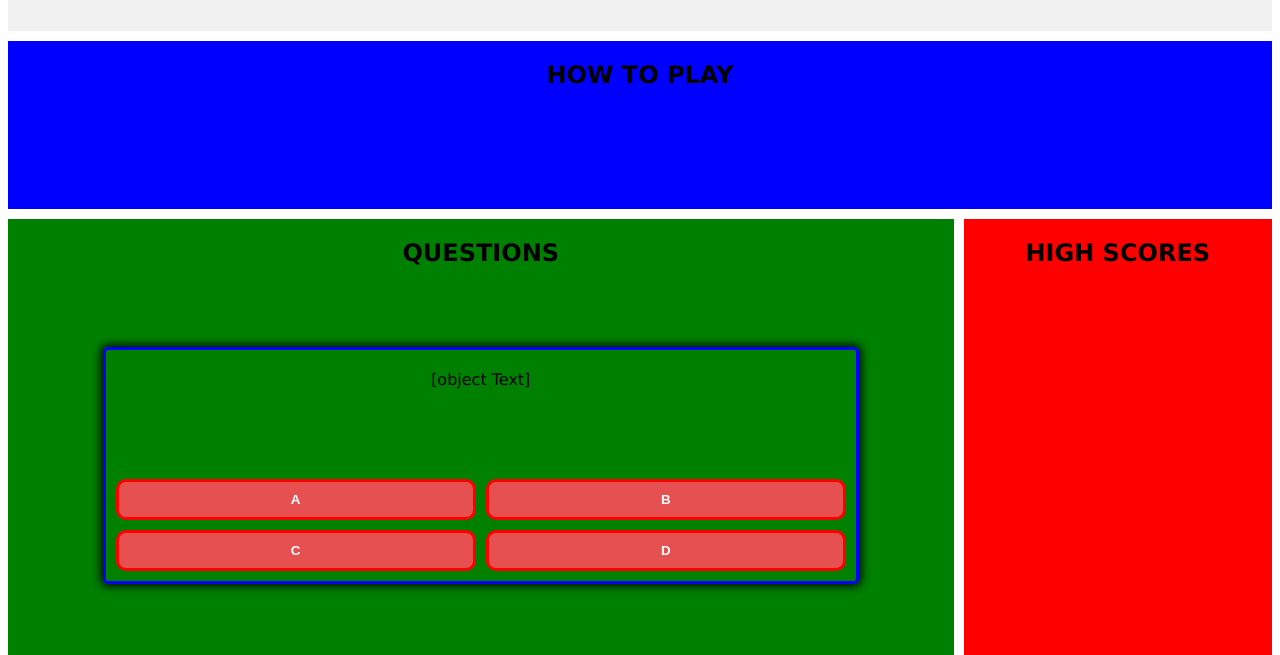
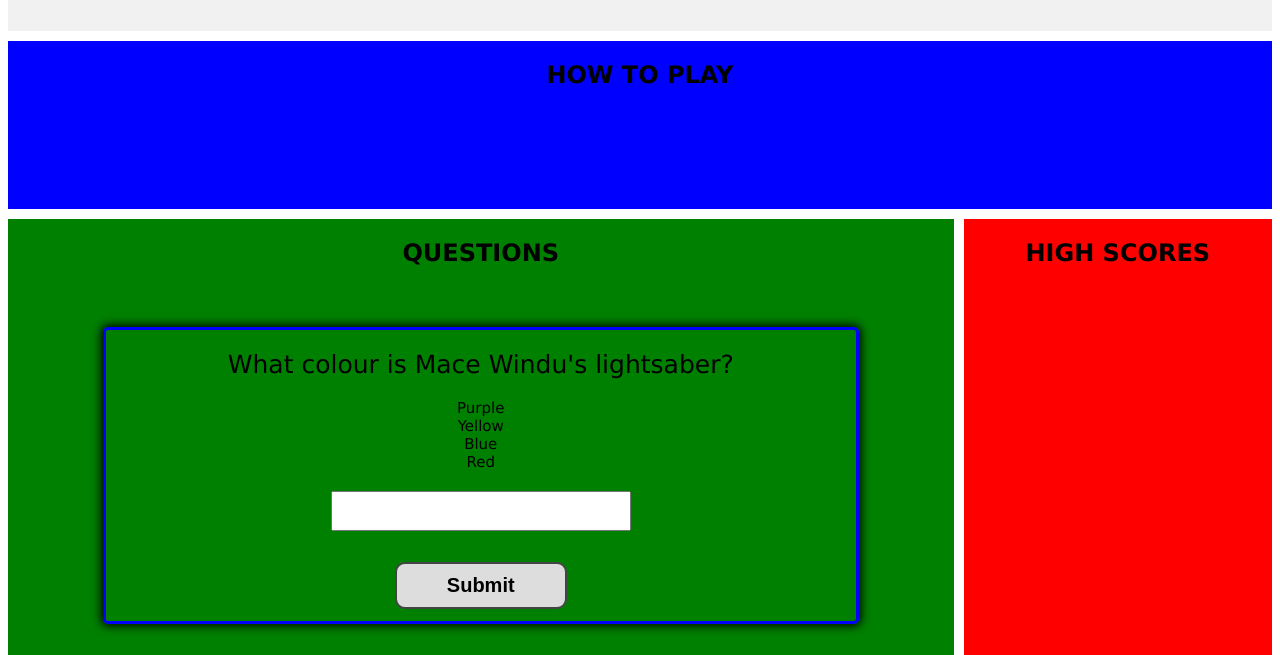
Before and after one commit to NicholasWhiffen/Trivia_Website, a plain HTML site: page index.html in a window 1280 px wide. Both pictures are taken after a click on the button "START". Shown: the part 145-800 px from the top of the page. Drawn offline with Linux system fonts and the light colour scheme.

Commit message:
"-redesigned program from buttons to textbox input -added basic funtions to js"

```diff
--- a/index.html
+++ b/index.html
@@ -20,17 +20,25 @@
         <div id="questions">
             <h2>QUESTIONS</h2>
             <div id="questionsContainer" class="hide">
-                <div id="question">
-                    <p></p>
-                </div>
+                <div id="question"></div>
                 <div id="answers">
-                    <button class="button">A</button>
-                    <button class="button">B</button>
-                    <button class="button">C</button>
-                    <button class="button">D</button>
+                    <label id="a"></label>
+                    <br>
+                    <label id="b"></label>
+                    <br>
+                    <label id="c"></label>
+                    <br>
+                    <label id="d"></label>
+                    <br>
+                    <input type="text" id="answer">
+                    <br>
+                    <span id="error"></span>
+                    <br>
+                    <input type="button" id="submit" value="Submit">
                 </div>
             </div>
             <button id="start">START</button>
+            <label id="finalScore" class="hide"></label>
         </div>
         <div id="rules">
             <h2>HIGH SCORES</h2>
--- a/main.css
+++ b/main.css
@@ -59,35 +59,48 @@ body {
   border-radius: 5px;
   box-shadow: 0 0 10px 2px;
   margin: auto;
-  margin-top: 80px;
+  margin-top: 60px;
+  margin-bottom: 40px;
 }
 
-#answers {
-  display: grid;
-  grid-template-columns: repeat(2, 1fr);
-  gap: 10px;
-  padding: 10px;
-  margin-top: 80px;
+#answers{
+  display: inline-block;
+  text-align: center;
+  margin-bottom: 12px;
+  font-size: 10px;
 }
 
-#question p {
- margin: 20px;
+#answer{
+  text-align: center;
+  margin: 20px;
+  cursor: text;
+  font-size: 15px;
+  width: 300px;
+  height: 40px;
 }
 
-.button {
-  color: #ffffff;
-  font-weight: bold;
-  background-color: rgb(231, 80, 80);
-  border:3px solid red;
-  border-radius: 10px;
-  padding: 10px;
-  cursor: pointer;
+#a, #b, #c, #d{
+  text-align: center;
+  margin: 20px;
+  font-size: 15px;
 }
 
-.button:hover {
-  background: #eee;
-  color: red;
 
+#question {
+ margin: 20px;
+ font-size: 25px;
+}
+
+#submit{
+  cursor: pointer;
+  background-color: #ddd;
+  padding: 10px 50px;
+  font-size: 20px;
+  margin-left: 40px;
+  margin-right: 40px;
+  font-weight: bold;
+  border: 2px solid #444;
+  border-radius: 10px;
 }
 
 #start {
--- a/trivia.js
+++ b/trivia.js
@@ -1,26 +1,110 @@
 "use strict";
 
 const $ = selector => document.querySelector(selector);
+let questions = [];
+const correct = false;
+let score = 0;
+const answer = $("#answer");
+const a = $("#a");
+const b = $("#b");
+const c = $("#c");
+const d = $("#d");
+const error = $("#error");
+console.log(score);
 
-const questions = [["What is the name of Mario's hat in Super Mario Odyssey?\nA. Hatty\nB. Cappy\n C. Charlie\n D. Dr. Hat", "B"]]
+const startGame = () => {
+    questions = [["What colour is Mace Windu's lightsaber?",
+                    "Purple",
+                    "Yellow",
+                    "Blue",
+                    "Red",
+                    "Purple"],
+                    ["What movie does Yoda first appear?",
+                    "Return of the Jedi",
+                    "The Phantom Menace",
+                    "The Empire Strikes Back",
+                    "Revenge of the Sith",
+                    "The Empire Strikes Back"],
+                    ["C-3P0 is fluent in how many languages?",
+                    "10 thousand",
+                    "1 billion",
+                    "60 million",
+                    "20 million",
+                    "60 million"],
+                    ["What movie does Yoda first appear?",
+                    "Return of the Jedi",
+                    "The Phantom Menace",
+                    "The Empire Strikes Back",
+                    "Revenge of the Sith"],
+                    ["What movie does Yoda first appear?",
+                    "Return of the Jedi",
+                    "The Phantom Menace",
+                    "The Empire Strikes Back",
+                    "Revenge of the Sith"],
+                    ["What movie does Yoda first appear?",
+                    "Return of the Jedi",
+                    "The Phantom Menace",
+                    "The Empire Strikes Back",
+                    "Revenge of the Sith"],
+                    ["What movie does Yoda first appear?",
+                    "Return of the Jedi",
+                    "The Phantom Menace",
+                    "The Empire Strikes Back",
+                    "Revenge of the Sith"],
+                    ["What movie does Yoda first appear?",
+                    "Return of the Jedi",
+                    "The Phantom Menace",
+                    "The Empire Strikes Back",
+                    "Revenge of the Sith"],
+                    ["What movie does Yoda first appear?",
+                    "Return of the Jedi",
+                    "The Phantom Menace",
+                    "The Empire Strikes Back",
+                    "Revenge of the Sith"],
+                    ["What movie does Yoda first appear?",
+                    "Return of the Jedi",
+                    "The Phantom Menace",
+                    "The Empire Strikes Back",
+                    "Revenge of the Sith"]];
+    $("#questionsContainer").classList.remove("hide");
+    $("#start").classList.toggle("hide");
+    nextQuestion()
+};
 
-const questionsContainer = document.getElementById("questionsContainer");
-const startButton = document.getElementById("start");
+const nextQuestion = () => {
+    answer.value = "";
+    $("#question").textContent = questions[0][0];
+    a.textContent = (questions[0][1]);
+    b.textContent = (questions[0][2]);
+    c.textContent = (questions[0][3]);
+    d.textContent = (questions[0][4]);
+};
 
-const askQuestion = () => {
+const checkAnswer = () => {
+    if((answer.value).toLowerCase() == ""){
+        error.textContent = "No answer was input";
+    } else if((answer.value).toLowerCase() == questions[0][5].toLowerCase()){
+        error.textContent = "";
+        score += 1;
+        console.log(score);
+        questions.splice(0,1);
+        nextQuestion();
+    } else{
+        answer.value = "";
+        error.textContent = "Not a valid answer";
+    }
+};
 
-
-    questionsContainer.classList.remove("hide");
-    startButton.classList.toggle("hide");
-
-    let question = questions[0][0];
-    const askQuestion = document.createTextNode(question);
-    const questionP = $("#question").querySelector("p");
-    questionP.innerText = askQuestion;
+const endGame = () => {
+    $("#questionsContainer").classList.toggle("hide");
 
 }
 
 document.addEventListener("DOMContentLoaded", () => {
 	// add event handlers
-	$("#start").addEventListener("click", askQuestion);
+	$("#start").addEventListener("click", startGame);
+    $("#submit").addEventListener("click", checkAnswer);
+
+
+
 });
```
